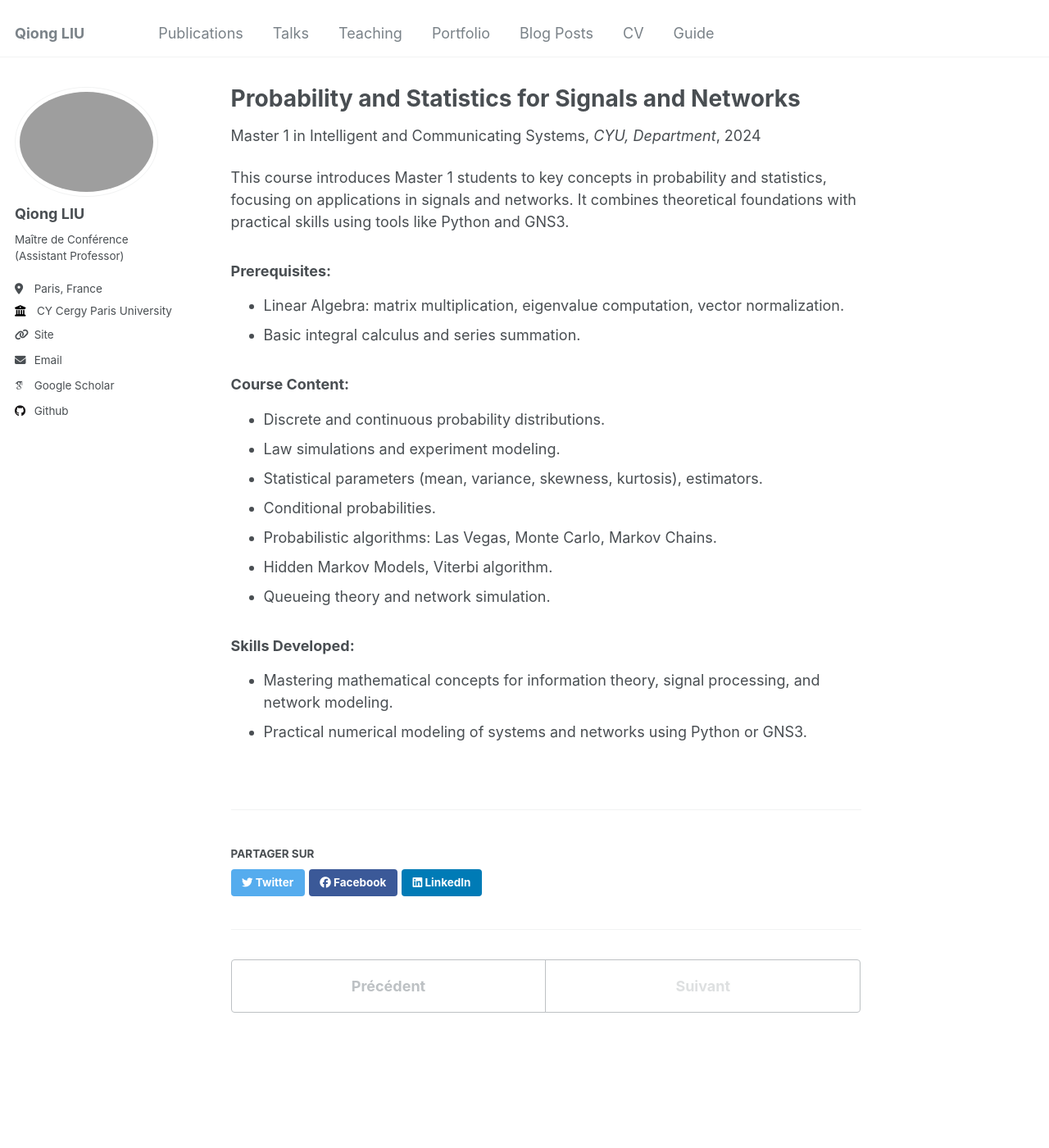
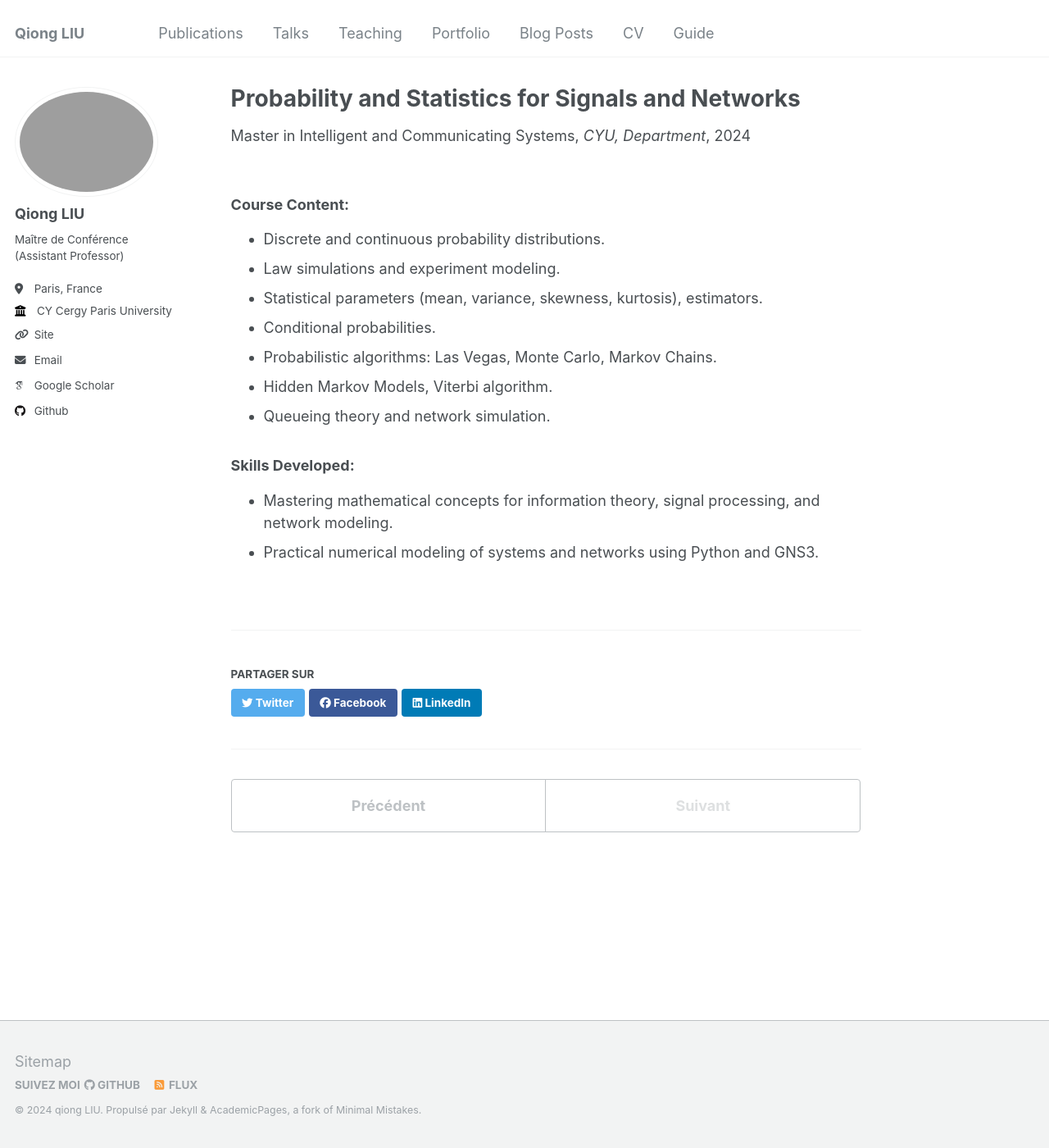
Before and after one commit to evesiphus/evesiphus.github.io, a Jekyll site: the page built from _teaching/2024-fall-teach-pssr.md, in a window 1280 px wide and 1400 px high. Shown: the whole window at 82% size. Built offline with Jekyll 4.4.1, drawn with Linux system fonts in a browser that asks for light colours; some web fonts are replaced.

Commit message:
Update 2024-fall-teach-pssr.md

```diff
--- a/_teaching/2024-fall-teach-pssr.md
+++ b/_teaching/2024-fall-teach-pssr.md
@@ -1,18 +1,12 @@
 ---
 title: "Probability and Statistics for Signals and Networks"
 collection: teaching
-type: "Master 1 in Intelligent and Communicating Systems"
+type: "Master in Intelligent and Communicating Systems"
 permalink: /teaching/probability-statistics-signals-networks
 venue: "CYU, Department"
 date: 2024-01-01
 location: "CY Cergy Paris University"
 ---
-
-This course introduces Master 1 students to key concepts in probability and statistics, focusing on applications in signals and networks. It combines theoretical foundations with practical skills using tools like Python and GNS3.
-
-### Prerequisites:
-- Linear Algebra: matrix multiplication, eigenvalue computation, vector normalization.
-- Basic integral calculus and series summation.
 
 ### Course Content:
 - Discrete and continuous probability distributions.
@@ -25,4 +19,4 @@ This course introduces Master 1 students to key concepts in probability and stat
 
 ### Skills Developed:
 - Mastering mathematical concepts for information theory, signal processing, and network modeling.
-- Practical numerical modeling of systems and networks using Python or GNS3.
+- Practical numerical modeling of systems and networks using Python and GNS3.
```
